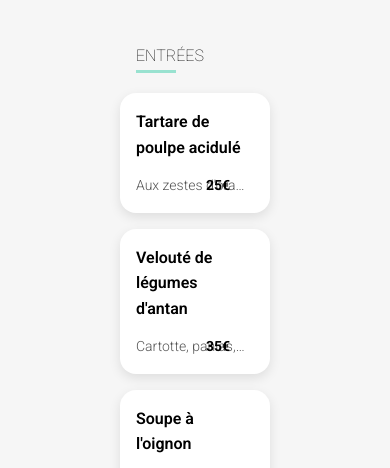
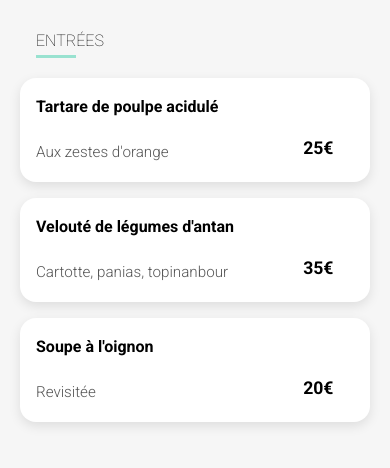
Before and after one commit to F-icient/Projet3_ohmyfood, a plain HTML site: page restaurants/alafrancaise.html in a window 390 px wide. Shown: the part 361-829 px from the top of the page. Drawn offline with Linux system fonts and the light colour scheme; a web font is replaced by a local one.

Commit message:
MAJ SCSS et CSS restaurant : correctif ellipsis, problème responsive, animation  overlay

```diff
--- a/scss/pages/_restaurant.scss
+++ b/scss/pages/_restaurant.scss
@@ -113,16 +113,18 @@
   .entree,
   .plat,
   .dessert {
+
     display: grid;
-    grid-template-columns: 1fr auto;
-    grid-template-rows: auto auto;
+    grid-template-columns: 1fr auto; // colonne 1 = texte, colonne 2 = prix
+    grid-template-rows: auto auto; // ligne 1 = titre + prix, ligne 2 = accompagnement
+    align-items: center;
     background-color: $menu-item-bg;
     border-radius: $menu-border-radius;
     box-shadow: 0 4px 12px rgba(0, 0, 0, 0.1);
     padding: 16px;
     margin-bottom: 16px;
+    gap: 8px;
     position: relative;
-    gap: 8px;
     overflow: hidden;
     transition: $transition-menu;
   }
@@ -150,34 +152,45 @@
 // ========================================
 .restaurant-page {
   .titre {
-    grid-column: 1;
-    grid-row: 1;
-    overflow: hidden;
-    margin: 0;
+
+     grid-column: 1 / 3;
+    grid-row: 1 / 2;
+
     font-size: 16px;
     font-weight: 600;
+    grid-column: 1 / 2;
+    grid-row: 1 / 2;
+    font-weight: bold;
+    margin-bottom: 0.2em;
+    overflow: hidden;
   }
 
   .accompagnement {
-    grid-column: 1;
-    grid-row: 2;
+    grid-column: 1 / 2;
+    color: #555;
+    font-size: 0.95rem;
+    margin-top: 0.5em;
     font-weight: 300;
-    font-size: 14px;
-    color: #555;
-    margin: 6px 0 0 0;
     overflow: hidden;
     white-space: nowrap;
     text-overflow: ellipsis;
   }
 
   .prix {
-    position: absolute;
+    grid-column: 2 / 3; // Prix sur la même ligne à droite
+    grid-row: 2 / 3;
+    position: static;
+    justify-self: end;
+    margin-right: 10px;
     z-index: 2;
+
+    font-size: 1.1rem;
+    padding: 0.2em 0.6em;
+    border-radius: 8px;
+    white-space: nowrap;
+    margin-bottom: 0;
     transition: transform 0.4s ease;
-    bottom: 16px;
-    right: 40px;
     font-weight: bold;
-    font-size: 14px;
     color: #000;
   }
 }
@@ -222,7 +235,7 @@
     }
 
     .accompagnement {
-      max-width: calc(100% - 100px);
+      max-width: calc(100% - 60px);
     }
   }
 }
```
Also changed, not shown: css/main.css, 1 other file.
